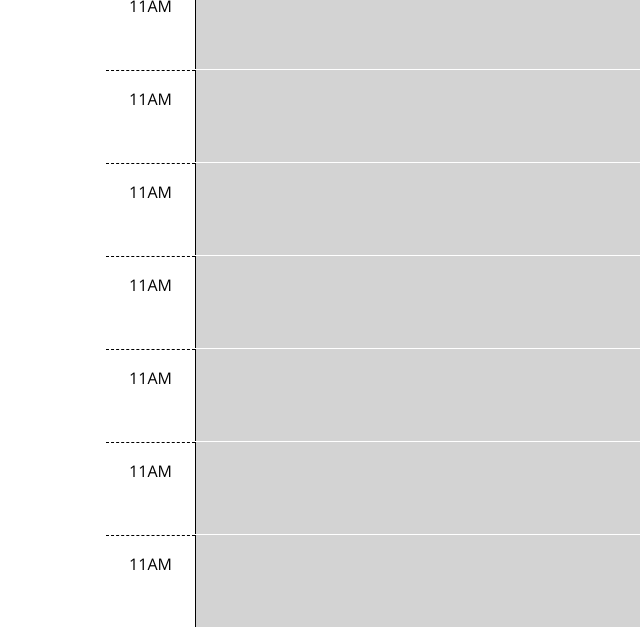
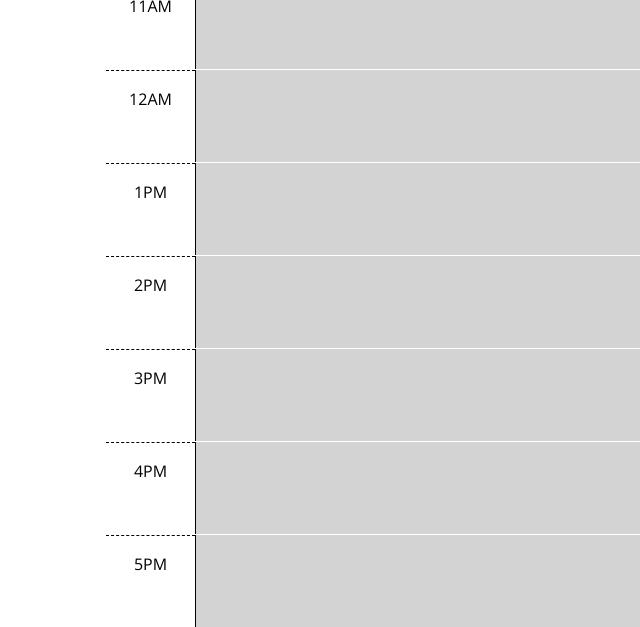
Before and after one commit to chart099/Day-Planner, a plain HTML site: page index.html in a window 1280 px wide. Shown: the part 466-1093 px from the top of the page, 0-640 px from the left. Drawn offline with nearby package versions, Linux system fonts and the light colour scheme.

Commit message:
fixed times on HTML

```diff
--- a/index.html
+++ b/index.html
@@ -67,7 +67,7 @@
       </div>
 
       <div id="hour-12" class="row time-block ">
-        <div class="col-2 col-md-1 hour text-center py-3">11AM</div>
+        <div class="col-2 col-md-1 hour text-center py-3">12AM</div>
         <textarea class="col-8 col-md-10 description" rows="3"> </textarea>
         <button class="btn saveBtn col-2 col-md-1" aria-label="save">
           <i class="fas fa-save" aria-hidden="true"></i>
@@ -75,7 +75,7 @@
       </div>
 
       <div id="hour-13" class="row time-block ">
-        <div class="col-2 col-md-1 hour text-center py-3">11AM</div>
+        <div class="col-2 col-md-1 hour text-center py-3">1PM</div>
         <textarea class="col-8 col-md-10 description" rows="3"> </textarea>
         <button class="btn saveBtn col-2 col-md-1" aria-label="save">
           <i class="fas fa-save" aria-hidden="true"></i>
@@ -83,7 +83,7 @@
       </div>
 
       <div id="hour-14" class="row time-block ">
-        <div class="col-2 col-md-1 hour text-center py-3">11AM</div>
+        <div class="col-2 col-md-1 hour text-center py-3">2PM</div>
         <textarea class="col-8 col-md-10 description" rows="3"> </textarea>
         <button class="btn saveBtn col-2 col-md-1" aria-label="save">
           <i class="fas fa-save" aria-hidden="true"></i>
@@ -91,7 +91,7 @@
       </div>
 
       <div id="hour-15" class="row time-block ">
-        <div class="col-2 col-md-1 hour text-center py-3">11AM</div>
+        <div class="col-2 col-md-1 hour text-center py-3">3PM</div>
         <textarea class="col-8 col-md-10 description" rows="3"> </textarea>
         <button class="btn saveBtn col-2 col-md-1" aria-label="save">
           <i class="fas fa-save" aria-hidden="true"></i>
@@ -99,7 +99,7 @@
       </div>
 
       <div id="hour-16" class="row time-block ">
-        <div class="col-2 col-md-1 hour text-center py-3">11AM</div>
+        <div class="col-2 col-md-1 hour text-center py-3">4PM</div>
         <textarea class="col-8 col-md-10 description" rows="3"> </textarea>
         <button class="btn saveBtn col-2 col-md-1" aria-label="save">
           <i class="fas fa-save" aria-hidden="true"></i>
@@ -107,7 +107,7 @@
       </div>
 
       <div id="hour-17" class="row time-block ">
-        <div class="col-2 col-md-1 hour text-center py-3">11AM</div>
+        <div class="col-2 col-md-1 hour text-center py-3">5PM</div>
         <textarea class="col-8 col-md-10 description" rows="3"> </textarea>
         <button class="btn saveBtn col-2 col-md-1" aria-label="save">
           <i class="fas fa-save" aria-hidden="true"></i>
```
